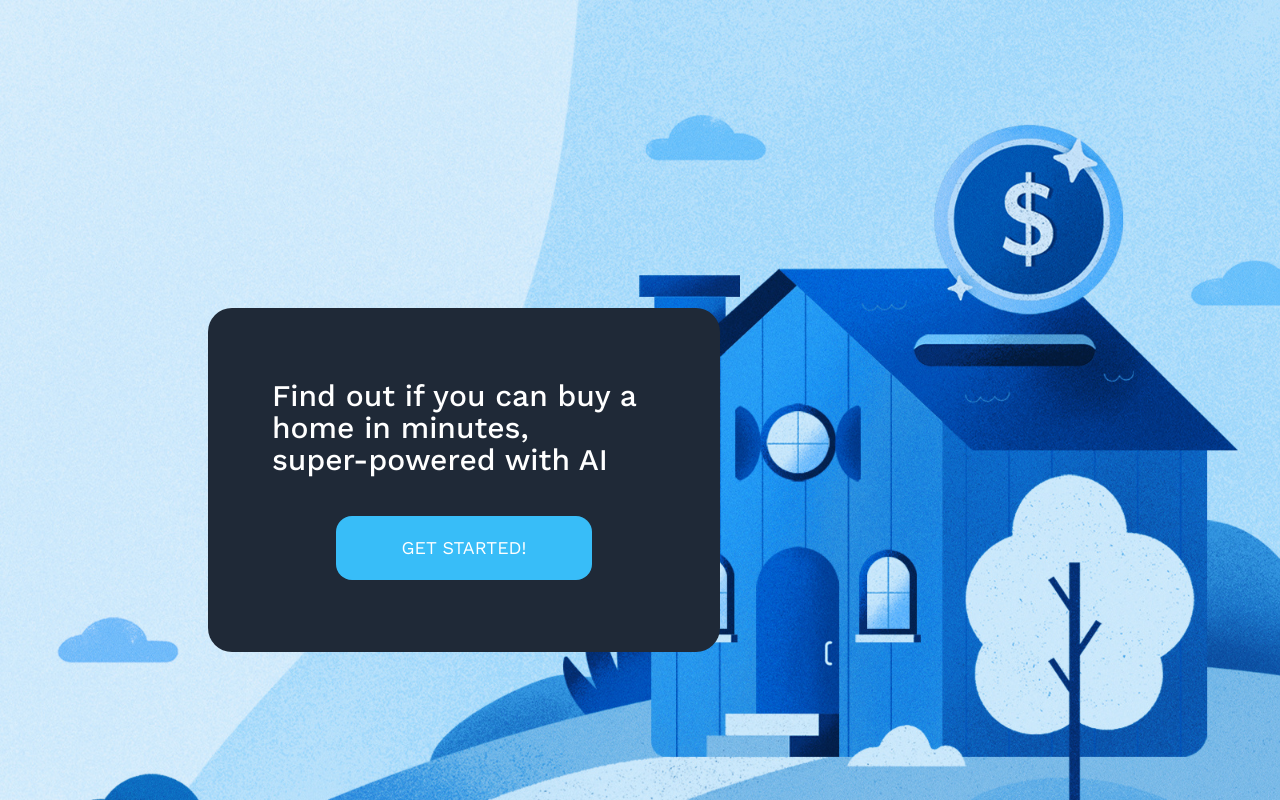
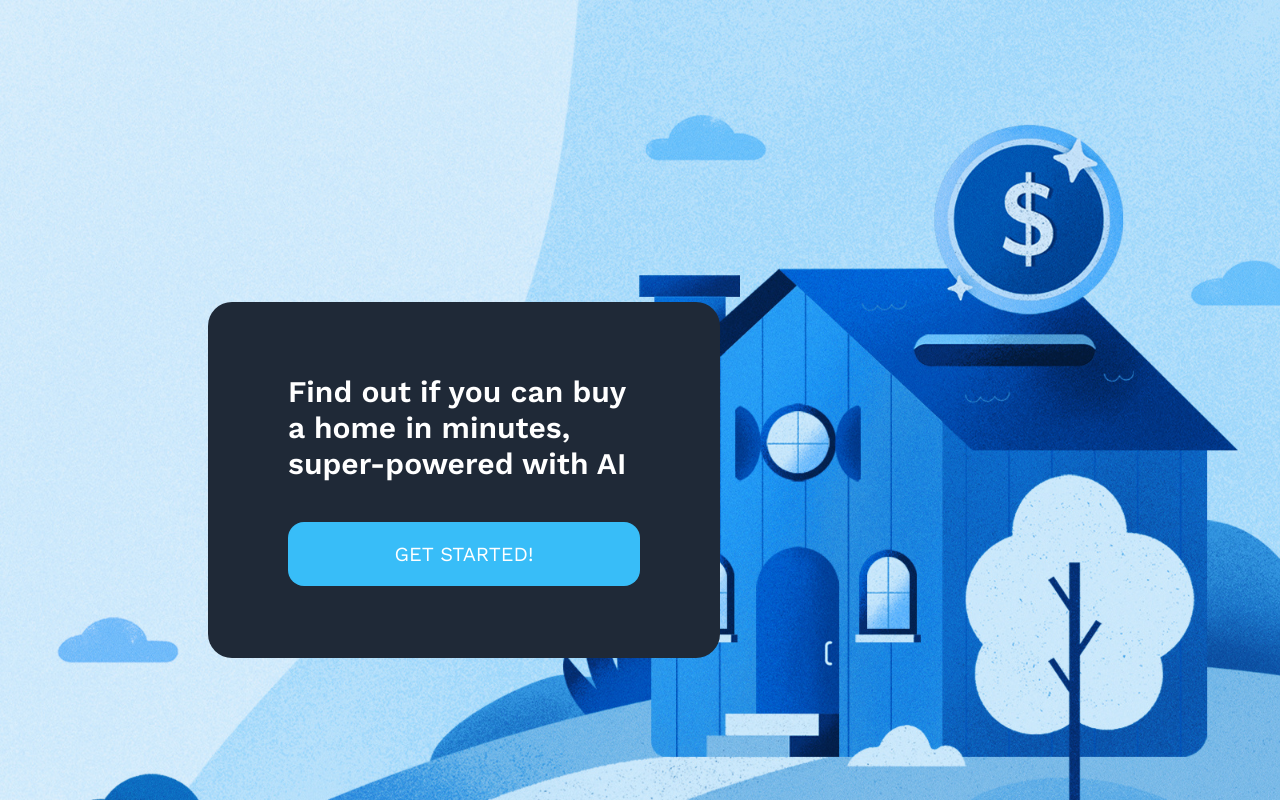
Before and after one commit to HackUTD-X-2023/project, a Next.js app: page / in a window 1280 px wide. Built offline with nearby package versions, Linux system fonts and the light colour scheme.

Commit message:
chore: Made landing page really nice

```diff
--- a/app/page.js
+++ b/app/page.js
@@ -8,8 +8,8 @@ export default function Home() {
     <main className="bg-[url('/cover.jpg')] h-screen bg-no-repeat bg-cover relative z-10 flex flex-col justify-center">
       <div className='mt-40 ml-52 px-16 py-8 bg-gray-800 w-fit rounded-3xl '>
         <div className='my-10 flex flex-col gap-y-10 items-center'>
-          <div className='text-white text-3xl max-w-sm font-medium leading-8'>Find out if you can buy a home in minutes, <br />super-powered with AI</div>
-          <button className="rounded-2xl text-lg text-white bg-sky-400 h-16 w-64" type="button" onClick={() => router.push('/form')}>
+          <div className='text-white font-semibold text-3xl max-w-sm font-medium w-11/12'>Find out if you can buy a home in minutes, <br />super-powered with AI</div>
+          <button className="rounded-2xl text-xl text-white bg-sky-400 h-16 w-11/12" type="button" onClick={() => router.push('/form')}>
             GET STARTED!
           </button>
         </div>
```
